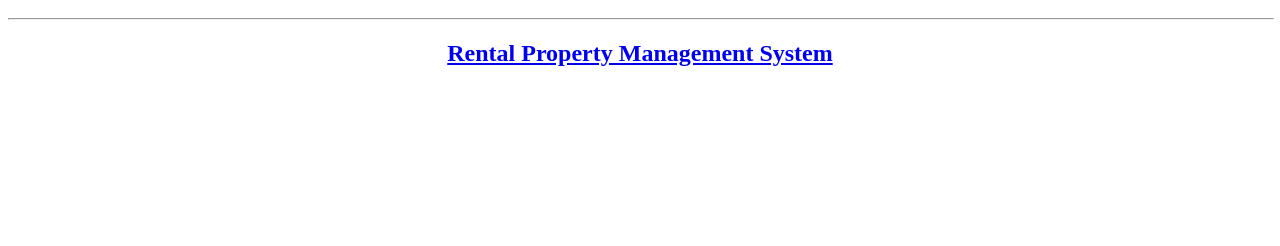
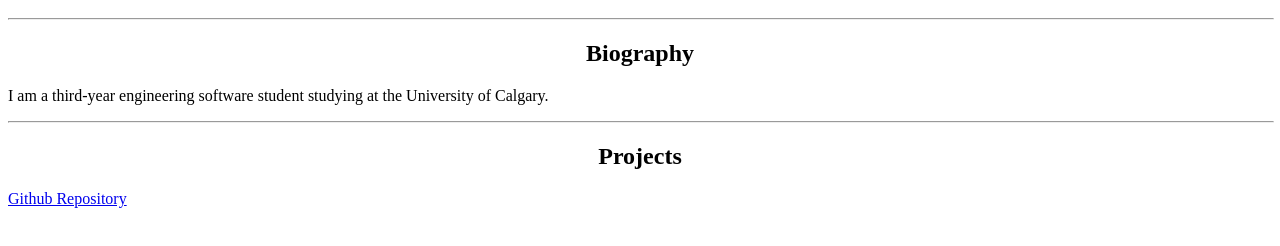
Before and after one commit to R41Ryan/R41Ryan.github.io, a plain HTML site: page index.html in a window 1280 px wide. Shown: the part 48-294 px from the top of the page. Drawn offline with Linux system fonts and the light colour scheme.

Commit message:
Update index.html

```diff
--- a/index.html
+++ b/index.html
@@ -8,6 +8,11 @@
     <body>
         <h1>Ryan Huynh's Portfolio</h1>
         <hr width="100%">
-        <h2><a href="https://github.com/R41Ryan/ENSF-480-Project-Group-8" target="_blank" rel="noopener noreferrer">Rental Property Management System</a></h2>
+        <h2>Biography</h2>
+        <p>I am a third-year engineering software student studying at the University of Calgary.</p>
+        <hr width="100%">
+        <h2>Projects</h2>
+        <h3></h3>
+        <p><a href="https://github.com/R41Ryan/ENSF-480-Project-Group-8" target="_blank" rel="noopener noreferrer">Github Repository</a></p>
     </body>
 </html>
```
